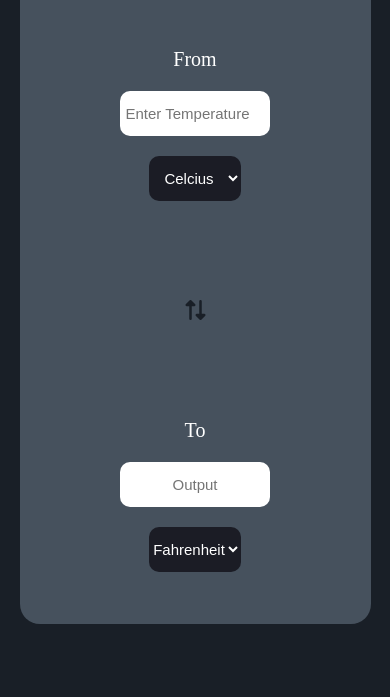
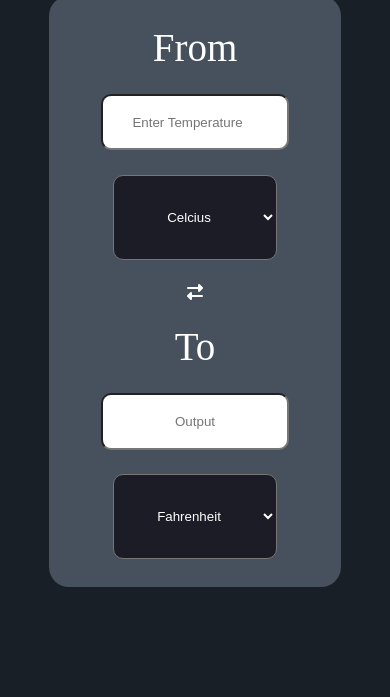
Before and after one commit to nimitmore27/TemperatureConverter, a plain HTML site: page index.html in a window 390 px wide. Shown: the part 147-844 px from the top of the page. Drawn offline with Linux system fonts and the light colour scheme.

Commit message:
Final commit

```diff
--- a/index.html
+++ b/index.html
@@ -7,7 +7,7 @@
     <meta name="viewport" content="width=device-width, initial-scale=1.0">
     <title>Temperature Converter</title>
     <link rel="stylesheet" href="style.css">
-    <link rel="shortcut icon" href="temperature.svg" type="image/x-icon">
+    <link rel="shortcut icon" href="temperature.png" type="image/x-icon">
     <script src="https://kit.fontawesome.com/f462297f0f.js" crossorigin="anonymous"></script>
 </head>
 
--- a/style.css
+++ b/style.css
@@ -12,88 +12,82 @@
     --font: #fff;
 }
 
-h1 {
-    font-size: 3em;
-}
-
 .container {
     display: flex;
+    flex-direction: column;
     align-items: center;
     justify-content: center;
-    flex-direction: column;
     width: 100%;
     height: 100vh;
     background-color: var(--darkbg);
     color: var(--font);
 }
 
+.container h1 {
+    font-size: 5vw;
+}
+
 .converter {
     display: flex;
+    align-items: center;
+    width: 70vw;
+    height: 40vh;
+    margin-top: 3%;
+    padding: 1% 0px;
+    background-color: var(--lightbg);
     border-radius: 20px;
-    background: var(--lightbg);
 }
 
-.from,.to {
+.from,
+.to {
     display: inline-flex;
-    justify-content: center;
+    flex-direction: column;
     align-items: center;
-    flex-direction: column;
-    aspect-ratio: 1/1;
-    font-size: 4em;
-    padding: 20px;
+    justify-content: space-evenly;
+    width: 48%;
+    height: 100%;
+}
+
+label {
+    font-size: 4vw;
 }
 
 input {
-    width: clamp(150px, 20vw, 450px);
-    max-height: 4em;
-    font-size: 0.4em;
-    outline: none;
-    margin: 20px 0px;
-    border: 0px;
-    border-radius: 10px;
+    width: 80%;
+    height: 20%;
+    border-radius: 15px;
 }
 
 .list {
-    padding: 20px;
-    font-size: 0.3em;
-    border: 0px;
-    border-radius: 10px;
-    background: var(--btn);
+    width: 70%;
+    height: 20%;
     color: var(--font);
-}
-
-label {
-    user-select: none;
-}
-
-i {
-    font-size: 2em;
-    align-self: center;
-    color: var(--darkbg);
+    background-color: var(--btn);
+    border-radius: 15px;
 }
 
 @media (max-width:480px) {
     .converter {
         flex-direction: column;
-        height: 80vh;
-        width: 90vw;
+        height: 70vh;
+        width: 75vw;
     }
 
-    label,h1,i {
-        font-size: 20px;
+    .from,
+    .to {
+        width: 80%;
     }
 
-    input,.list {
-        font-size: 15px;
-        padding: 0;
-        height: 3em;
+    label {
+        font-size: 10vw;
     }
 
-    i {
-        transform: rotate(90deg);
+    input {
+        border-radius: 10px;
     }
 
-    .to,.from {
-        padding: 0;
+    .list {
+        border-radius: 10px;
+        height: 30%;
     }
 }
```
Also changed, not shown: temperature.png (added), temperature.svg (deleted).
